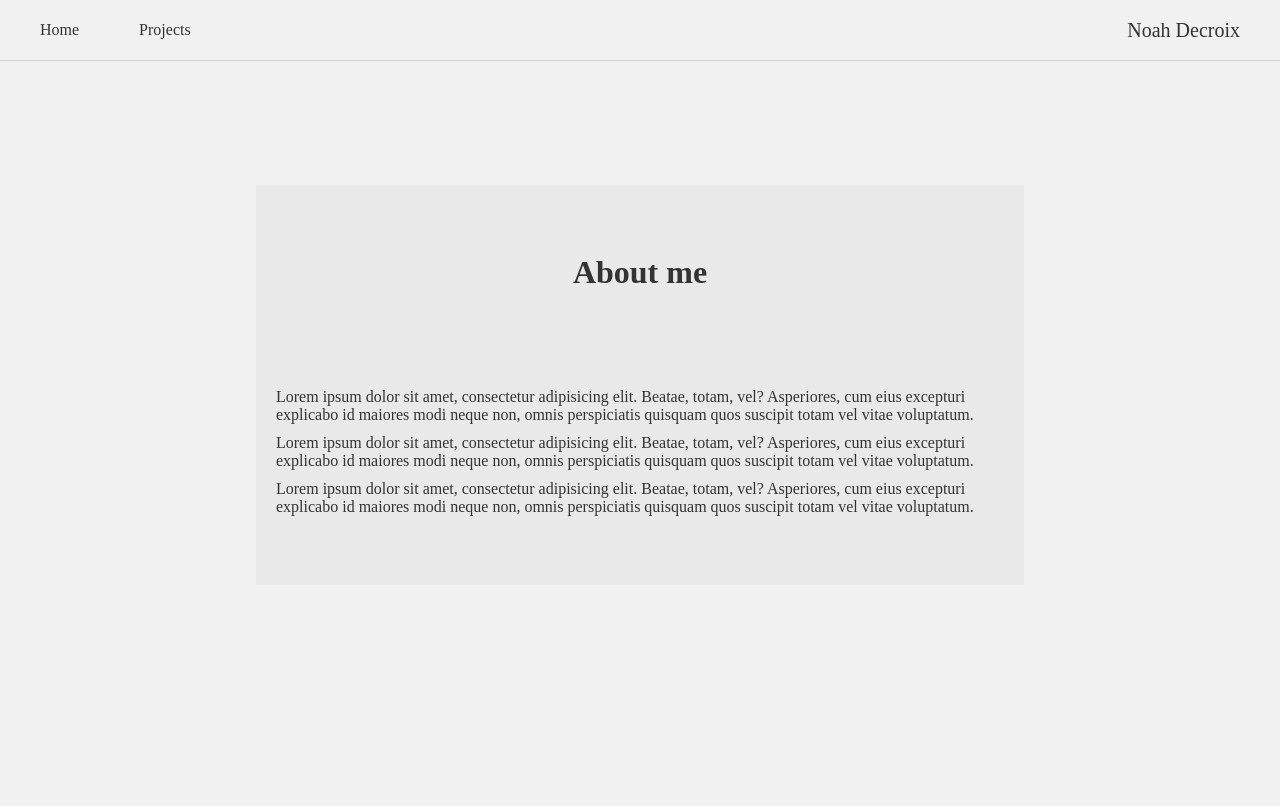
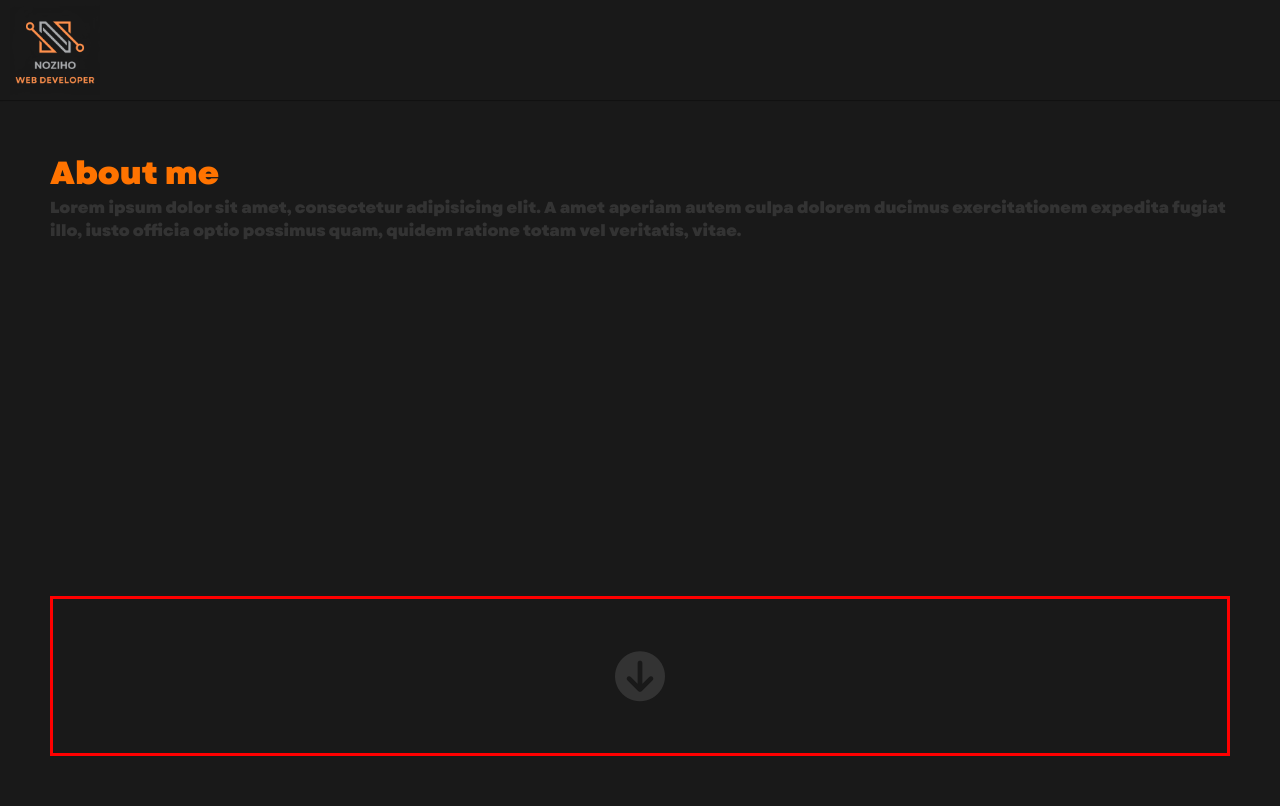
Before and after one commit to Noziho/PortFolio, a PHP site: page /public/index.html in a window 1280 px wide. Before the commit the page ends 516 px from the top, so only its background shows below. Run offline with PHP 8.4, Linux system fonts and the light colour scheme; style sheets or scripts are compiled from the project's sources; some libraries are stand-ins or nearby versions.

Commit message:
Remake UI home page

```diff
--- a/assets/js/app.js
+++ b/assets/js/app.js
@@ -1,6 +1,8 @@
 import '../styles/styles.scss';
 import {Project} from "./Project";
 import gameSiteThumbnails from '../img/gameSiteThumbnail.png';
+import '/assets/img/Noziho.png';
+import '/assets/img/Noziho-transformed.png'
 import anime from 'animejs/lib/anime.es.js';
 
 anime({
@@ -33,9 +35,3 @@ anime({
     translateX: [-2500, 0],
     delay: anime.stagger(100, {start: 100}),
 },);
-
-anime({
-    targets: '.projectTitle',
-    translateX: [-2500, 0],
-    delay: anime.stagger(400, {start: 300}),
-},);
--- a/assets/styles/modules/_var.scss
+++ b/assets/styles/modules/_var.scss
@@ -1,3 +1,4 @@
-$bg-color: #f1f1f1;
+$bg-color: #191919;
 $fs-title: 2rem;
+$title-color: #ff7300;
 $text-color: #333333;
--- a/assets/styles/styles.scss
+++ b/assets/styles/styles.scss
@@ -1,5 +1,16 @@
 @use "utils/utils";
 @use "modules/var";
+
+@font-face {
+  font-family: 'Garet';
+  src: url('../styles/font/Garet/Garet-Book.otf');
+  src:
+    url('../styles/font/Garet/Garet-Book.ttf') format('embedded-opentype'),
+    url('../styles/font/Garet/Garet-Heavy.otf') format('otf'),
+    url('../styles/font/Garet/Garet-Heavy.ttf') format('truetype');
+  font-weight: normal;
+  font-style: normal;
+}
 
 * {
   margin: 0;
@@ -15,15 +26,21 @@ body {
   background: var.$bg-color;
   font-size: 1.6rem;
   color: var.$text-color;
+  font-family: 'Garet', serif;
+}
+
+h1, h2, h3 {
+  color: var.$title-color;
 }
 
 header {
   width: 100%;
   display: flex;
   align-items: center;
-  box-shadow: 0 1px 1px rgba(0, 0, 0, 0.12);
+  box-shadow: 0 1px 1px rgba(0, 0, 0, 0.30);
   justify-content: space-between;
-  height: 6rem;
+  height: 10rem;
+  background: var.$bg-color;
 
   h1 {
     font-size: var.$fs-title;
@@ -58,28 +75,37 @@ header {
   min-height: 40rem;
 }
 
-.homeContainer {
-  @extend %container;
-  min-height: 65rem;
-  align-items: center;
-  justify-content: center;
-
-  div {
-    width: 60%;
-    height: 40rem;
-    background: darken(var.$bg-color, 3%);
-    display: flex;
-    justify-content: center;
-    align-items: center;
-    flex-flow: row wrap;
-
-    div {
-      width: 100%;
-      height: auto;
-    }
-  }
+#myLogo {
+  width: 9rem;
+  height: 9rem;
 }
 
+.fa-circle-arrow-down {
+  cursor: pointer;
+}
+
+.spacer {
+  width: 100%;
+  min-height: 80vh;
+  padding: 5rem;
+  display: flex;
+  flex-flow: row wrap;
+}
+
+.spacerContent {
+  width: 100%;
+  min-height: 50vh;
+}
+
+#myProjects {
+  width: 100%;
+  min-height: 20vh;
+  border: 3px solid red;
+  display: flex;
+  justify-content: center;
+  align-items: center;
+  font-size: 5rem;
+}
 
 .project {
   width: 30%;
--- a/package.json
+++ b/package.json
@@ -32,7 +32,7 @@
     "sass-loader": "^13.2.0",
     "style-loader": "^3.3.1",
     "terser-webpack-plugin": "^5.3.6",
-    "webpack": "^5.74.0",
+    "webpack": "^5.75.0",
     "webpack-cli": "^4.10.0",
     "webpack-dev-server": "^4.11.1"
   },
--- a/public/index.html
+++ b/public/index.html
@@ -9,50 +9,28 @@
 </head>
 <body>
 <header class="padding-1">
-    <nav>
-        <div class="margin-inline-3">
-            <a href="/index.html">Home</a>
-        </div>
-
-        <div class="margin-inline-3">
-            <a href="/myProjects.html">Projects</a>
-        </div>
-    </nav>
-    <h1 class="margin-inline-3">
-        Noah Decroix
-    </h1>
+    <img id="myLogo" src="/build/img/Noziho-transformed.png" alt="Noziho Logo">
 </header>
 
-<div class="homeContainer">
-    <div class="aboutMeContainer padding-2">
-        <div>
-            <h1>About me</h1>
-        </div>
-        <div>
-            <p>Lorem ipsum dolor sit amet, consectetur adipisicing elit.
-                Beatae, totam, vel? Asperiores, cum eius excepturi explicabo
-                id maiores modi neque non, omnis perspiciatis quisquam quos
-                suscipit totam vel vitae voluptatum.
-            </p>
-
-            <p class="margin-top-1">Lorem ipsum dolor sit amet, consectetur adipisicing elit.
-                Beatae, totam, vel? Asperiores, cum eius excepturi explicabo
-                id maiores modi neque non, omnis perspiciatis quisquam quos
-                suscipit totam vel vitae voluptatum.
-            </p>
-
-            <p class="margin-top-1">
+<div class="container">
+    <div class="spacer">
+        <h1>About me</h1>
+        <div class="spacerContent">
+            <p>
                 Lorem ipsum dolor sit amet, consectetur adipisicing elit.
-                Beatae, totam, vel? Asperiores, cum eius excepturi explicabo
-                id maiores modi neque non, omnis perspiciatis quisquam quos
-                suscipit totam vel vitae voluptatum.
+                A amet aperiam autem culpa dolorem ducimus exercitationem expedita fugiat illo, iusto officia optio
+                possimus quam, quidem ratione totam vel veritatis, vitae.
             </p>
         </div>
 
+        <div id="myProjects">
+            <i class="fa-solid fa-circle-arrow-down"></i>
+        </div>
     </div>
 </div>
 
 
+<script src="https://kit.fontawesome.com/e40f017040.js" crossorigin="anonymous"></script>
 <script src="/build/js/app-bundle.js"></script>
 </body>
 </html>
```
Also changed, not shown: assets/img/Noziho-transformed.png (added), assets/img/Noziho.png (added), assets/styles/font/Garet/Garet-Book.otf (added), assets/styles/font/Garet/Garet-Book.ttf (added), assets/styles/font/Garet/Garet-Heavy.otf (added), assets/styles/font/Garet/Garet-Heavy.ttf (added), package-lock.json, 2 other files.
